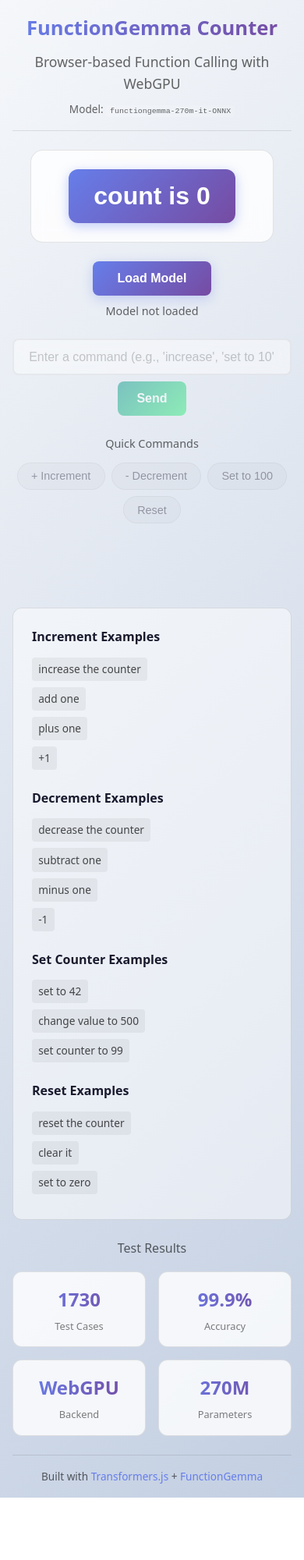
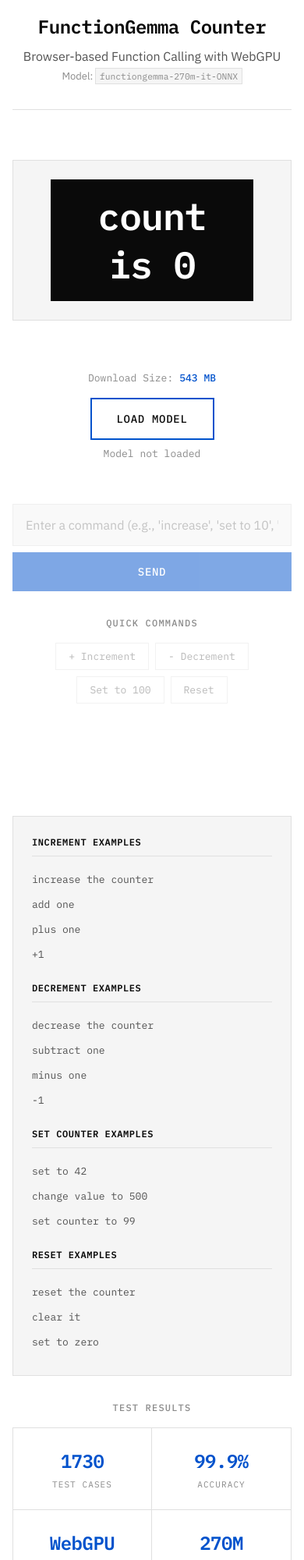
Before and after one commit to honeymaro/functiongemma-counter, a website built with Vite: page index.html in a window 390 px wide. Shown: the top 2000 px of the page at 78% size. Before the commit the page ends 1920 px from the top, so only its background shows below. Built offline with nearby package versions, Linux system fonts and the light colour scheme.

Commit message:
Add model size display and detailed loading progress with Swiss-inspired UI redesign
- Export MODEL_INFO with size details (~542 MB total) from functiongemma.ts
- Display download size before loading model
- Add progress bar showing loaded/total bytes during model download
- Redesign UI with minimal Swiss aesthetic:
  - Replace gradient backgrounds with flat colors
  - Use IBM Plex Sans/Mono typography
  - Implement clean borders without shadows
  - Apply single accent color (#0066ff) throughout
  - Support dark/light mode with high contrast
  - Remove all animations and hover effects for simplicity

```diff
--- a/src/functiongemma.ts
+++ b/src/functiongemma.ts
@@ -7,6 +7,20 @@
 } from "@huggingface/transformers";
 
 const MODEL_ID = "onnx-community/functiongemma-270m-it-ONNX";
+
+// Model size information (approximate, based on fp16)
+export const MODEL_INFO = {
+  name: "FunctionGemma-270M",
+  modelId: MODEL_ID,
+  tokenizerSize: 2.5 * 1024 * 1024, // ~2.5 MB
+  modelSize: 540 * 1024 * 1024, // ~540 MB (fp16)
+  get totalSize() {
+    return this.tokenizerSize + this.modelSize;
+  },
+  get totalSizeMB() {
+    return Math.round(this.totalSize / (1024 * 1024));
+  },
+};
 
 let tokenizer: PreTrainedTokenizer | null = null;
 let model: PreTrainedModel | null = null;
@@ -90,6 +104,8 @@
   status: string;
   progress?: number;
   file?: string;
+  loaded?: number;
+  total?: number;
 }
 
 export async function loadModel(
@@ -99,31 +115,55 @@
     return;
   }
 
-  onProgress?.({ status: "loading", file: "tokenizer" });
+  onProgress?.({
+    status: "loading",
+    file: "tokenizer",
+    loaded: 0,
+    total: MODEL_INFO.tokenizerSize,
+  });
+
   tokenizer = await AutoTokenizer.from_pretrained(MODEL_ID, {
     progress_callback: (p) => {
       if (p && typeof p === "object" && "progress" in p) {
         const progress = p.progress as number | undefined;
+        const loaded = (p as { loaded?: number }).loaded;
+        const total = (p as { total?: number }).total;
         if (progress !== undefined) {
           onProgress?.({
             status: "loading",
             file: "tokenizer",
             progress,
+            loaded: loaded ?? Math.round((progress / 100) * MODEL_INFO.tokenizerSize),
+            total: total ?? MODEL_INFO.tokenizerSize,
           });
         }
       }
     },
   });
 
-  onProgress?.({ status: "loading", file: "model" });
+  onProgress?.({
+    status: "loading",
+    file: "model",
+    loaded: 0,
+    total: MODEL_INFO.modelSize,
+  });
+
   model = await AutoModelForCausalLM.from_pretrained(MODEL_ID, {
     dtype: "fp16",
     device: "webgpu",
     progress_callback: (p) => {
       if (p && typeof p === "object" && "progress" in p) {
         const progress = p.progress as number | undefined;
+        const loaded = (p as { loaded?: number }).loaded;
+        const total = (p as { total?: number }).total;
         if (progress !== undefined) {
-          onProgress?.({ status: "loading", file: "model", progress });
+          onProgress?.({
+            status: "loading",
+            file: "model",
+            progress,
+            loaded: loaded ?? Math.round((progress / 100) * MODEL_INFO.modelSize),
+            total: total ?? MODEL_INFO.modelSize,
+          });
         }
       }
     },
--- a/src/main.ts
+++ b/src/main.ts
@@ -4,8 +4,15 @@
   loadModel,
   generateFunctionCall,
   isModelLoaded,
+  MODEL_INFO,
   type FunctionCall,
 } from "./functiongemma.ts";
+
+function formatBytes(bytes: number): string {
+  if (bytes < 1024) return bytes + " B";
+  if (bytes < 1024 * 1024) return (bytes / 1024).toFixed(1) + " KB";
+  return (bytes / (1024 * 1024)).toFixed(1) + " MB";
+}
 
 let counterController: CounterController | null = null;
 
@@ -57,8 +64,16 @@
     </div>
 
     <div class="model-section">
+      <div class="model-size-info">
+        <span class="size-label">Download Size:</span>
+        <span class="size-value">${MODEL_INFO.totalSizeMB} MB</span>
+      </div>
       <button id="load-model" type="button">Load Model</button>
       <div id="model-status" class="status">Model not loaded</div>
+      <div id="progress-bar" class="progress-bar hidden">
+        <div id="progress-fill" class="progress-fill"></div>
+      </div>
+      <div id="progress-detail" class="progress-detail"></div>
     </div>
 
     <div class="input-section">
@@ -155,6 +170,9 @@
 
 const loadModelBtn = document.querySelector<HTMLButtonElement>("#load-model")!;
 const modelStatus = document.querySelector<HTMLDivElement>("#model-status")!;
+const progressBar = document.querySelector<HTMLDivElement>("#progress-bar")!;
+const progressFill = document.querySelector<HTMLDivElement>("#progress-fill")!;
+const progressDetail = document.querySelector<HTMLDivElement>("#progress-detail")!;
 const userInput = document.querySelector<HTMLInputElement>("#user-input")!;
 const sendBtn = document.querySelector<HTMLButtonElement>("#send-btn")!;
 const resultDiv = document.querySelector<HTMLDivElement>("#result")!;
@@ -163,27 +181,38 @@
 
 loadModelBtn.addEventListener("click", async () => {
   loadModelBtn.disabled = true;
-  modelStatus.textContent = "Loading model...";
+  modelStatus.textContent = "Initializing...";
   modelStatus.className = "status loading";
+  progressBar.classList.remove("hidden");
 
   try {
     await loadModel((progress) => {
       if (progress.status === "loading") {
-        const pct =
-          progress.progress !== undefined
-            ? ` (${Math.round(progress.progress)}%)`
-            : "";
-        modelStatus.textContent = `Loading ${progress.file}${pct}`;
+        const pct = progress.progress !== undefined ? Math.round(progress.progress) : 0;
+        const loaded = progress.loaded ?? 0;
+        const total = progress.total ?? 0;
+
+        modelStatus.textContent = `Loading ${progress.file}...`;
+        progressFill.style.width = `${pct}%`;
+
+        if (loaded > 0 && total > 0) {
+          progressDetail.textContent = `${formatBytes(loaded)} / ${formatBytes(total)} (${pct}%)`;
+        } else {
+          progressDetail.textContent = `${pct}%`;
+        }
       } else if (progress.status === "ready") {
         modelStatus.textContent = "Model ready!";
         modelStatus.className = "status ready";
+        progressFill.style.width = "100%";
+        progressDetail.textContent = "";
       }
     });
 
     userInput.disabled = false;
     sendBtn.disabled = false;
-    loadModelBtn.textContent = "✓ Model Loaded";
+    loadModelBtn.textContent = "Model Loaded";
     loadModelBtn.classList.add("loaded");
+    progressBar.classList.add("hidden");
 
     // Enable quick commands and example commands
     quickCmds.forEach((btn) => (btn.disabled = false));
@@ -191,6 +220,8 @@
   } catch (error) {
     modelStatus.textContent = `Error: ${error}`;
     modelStatus.className = "status error";
+    progressBar.classList.add("hidden");
+    progressDetail.textContent = "";
     loadModelBtn.disabled = false;
   }
 });
--- a/src/style.css
+++ b/src/style.css
@@ -1,13 +1,36 @@
+@import url('https://fonts.googleapis.com/css2?family=IBM+Plex+Mono:wght@400;500;600&family=IBM+Plex+Sans:wght@400;500;600&display=swap');
+
 :root {
-  font-family: "Pretendard", system-ui, -apple-system, BlinkMacSystemFont,
-    "Segoe UI", Roboto, sans-serif;
-  line-height: 1.6;
-  font-weight: 400;
+  /* Colors - Dark Mode */
+  --bg-primary: #0a0a0a;
+  --bg-secondary: #141414;
+  --bg-tertiary: #1a1a1a;
+  --text-primary: #fafafa;
+  --text-secondary: #a0a0a0;
+  --text-muted: #666666;
+  --border-color: #2a2a2a;
+  --accent: #0066ff;
+  --accent-hover: #0052cc;
+  --success: #00c853;
+  --warning: #ffab00;
+  --error: #ff3d00;
 
-  color-scheme: light dark;
-  color: rgba(255, 255, 255, 0.9);
-  background: linear-gradient(135deg, #1a1a2e 0%, #16213e 50%, #0f3460 100%);
-  background-attachment: fixed;
+  /* Typography */
+  --font-sans: 'IBM Plex Sans', -apple-system, BlinkMacSystemFont, sans-serif;
+  --font-mono: 'IBM Plex Mono', 'SF Mono', Consolas, monospace;
+
+  /* Spacing */
+  --space-xs: 0.25rem;
+  --space-sm: 0.5rem;
+  --space-md: 1rem;
+  --space-lg: 1.5rem;
+  --space-xl: 2rem;
+  --space-2xl: 3rem;
+
+  font-family: var(--font-sans);
+  line-height: 1.5;
+  color: var(--text-primary);
+  background-color: var(--bg-primary);
 
   font-synthesis: none;
   text-rendering: optimizeLegibility;
@@ -17,91 +40,84 @@
 
 * {
   box-sizing: border-box;
+  margin: 0;
+  padding: 0;
 }
 
 body {
-  margin: 0;
   min-height: 100vh;
-  padding: 1rem;
+  padding: var(--space-lg);
 }
 
 #app {
-  max-width: 800px;
+  max-width: 880px;
   margin: 0 auto;
 }
 
 .container {
   display: flex;
   flex-direction: column;
-  gap: 1.5rem;
+  gap: var(--space-xl);
 }
 
 /* Header */
 header {
   text-align: center;
-  padding-bottom: 1rem;
-  border-bottom: 1px solid rgba(255, 255, 255, 0.1);
+  padding-bottom: var(--space-xl);
+  border-bottom: 1px solid var(--border-color);
 }
 
 h1 {
-  font-size: 2.2em;
-  margin: 0;
-  background: linear-gradient(90deg, #667eea 0%, #764ba2 100%);
-  -webkit-background-clip: text;
-  -webkit-text-fill-color: transparent;
-  background-clip: text;
+  font-family: var(--font-mono);
+  font-size: 2rem;
+  font-weight: 600;
+  letter-spacing: -0.02em;
+  margin-bottom: var(--space-sm);
 }
 
 .subtitle {
-  margin: 0.5rem 0 0;
-  color: rgba(255, 255, 255, 0.7);
-  font-size: 1.1em;
+  font-size: 1rem;
+  color: var(--text-secondary);
+  margin-bottom: var(--space-xs);
 }
 
 .model-info {
-  margin: 0.5rem 0 0;
-  font-size: 0.85em;
-  color: rgba(255, 255, 255, 0.5);
+  font-size: 0.8125rem;
+  color: var(--text-muted);
 }
 
 .model-info code {
-  background: rgba(255, 255, 255, 0.1);
-  padding: 0.2em 0.5em;
-  border-radius: 4px;
-  font-size: 0.9em;
+  font-family: var(--font-mono);
+  background: var(--bg-secondary);
+  padding: 0.15em 0.4em;
+  border: 1px solid var(--border-color);
+  font-size: 0.875em;
 }
 
 /* Counter Section */
 .counter-section {
   display: flex;
   justify-content: center;
+  padding: var(--space-xl) 0;
 }
 
 .counter-display {
-  background: rgba(255, 255, 255, 0.05);
-  border-radius: 16px;
-  padding: 1.5rem 3rem;
-  backdrop-filter: blur(10px);
-  border: 1px solid rgba(255, 255, 255, 0.1);
+  background: var(--bg-secondary);
+  border: 1px solid var(--border-color);
+  padding: var(--space-lg) var(--space-2xl);
 }
 
 #counter {
-  font-size: 3rem;
-  font-weight: 700;
-  min-width: 150px;
-  padding: 0.5em 1em;
-  background: linear-gradient(135deg, #667eea 0%, #764ba2 100%);
+  font-family: var(--font-mono);
+  font-size: 4rem;
+  font-weight: 600;
+  min-width: 180px;
+  padding: var(--space-md) var(--space-xl);
+  background: var(--accent);
   color: white;
   border: none;
-  border-radius: 12px;
   cursor: default;
-  transition: transform 0.2s, box-shadow 0.2s;
-  box-shadow: 0 4px 15px rgba(102, 126, 234, 0.4);
-}
-
-#counter:hover {
-  transform: translateY(-2px);
-  box-shadow: 0 6px 20px rgba(102, 126, 234, 0.5);
+  letter-spacing: -0.02em;
 }
 
 /* Model Section */
@@ -109,76 +125,119 @@
   text-align: center;
 }
 
+.model-size-info {
+  display: flex;
+  justify-content: center;
+  gap: var(--space-sm);
+  margin-bottom: var(--space-md);
+  font-family: var(--font-mono);
+  font-size: 0.8125rem;
+}
+
+.size-label {
+  color: var(--text-muted);
+}
+
+.size-value {
+  color: var(--accent);
+  font-weight: 500;
+}
+
+.progress-bar {
+  width: 300px;
+  max-width: 100%;
+  height: 4px;
+  background: var(--bg-tertiary);
+  margin: var(--space-md) auto 0;
+  overflow: hidden;
+}
+
+.progress-bar.hidden {
+  display: none;
+}
+
+.progress-fill {
+  height: 100%;
+  width: 0%;
+  background: var(--accent);
+}
+
+.progress-detail {
+  font-family: var(--font-mono);
+  font-size: 0.75rem;
+  color: var(--text-muted);
+  margin-top: var(--space-sm);
+  min-height: 1.2em;
+}
+
 #load-model {
-  background: linear-gradient(135deg, #667eea 0%, #764ba2 100%);
-  color: white;
-  padding: 0.8em 2em;
-  font-size: 1em;
-  font-weight: 600;
-  border: none;
-  border-radius: 8px;
+  font-family: var(--font-mono);
+  background: var(--bg-primary);
+  color: var(--text-primary);
+  padding: var(--space-md) var(--space-xl);
+  font-size: 0.875rem;
+  font-weight: 500;
+  border: 2px solid var(--accent);
   cursor: pointer;
-  transition: transform 0.2s, box-shadow 0.2s;
-  box-shadow: 0 4px 15px rgba(102, 126, 234, 0.3);
+  text-transform: uppercase;
+  letter-spacing: 0.05em;
 }
 
 #load-model:hover:not(:disabled) {
-  transform: translateY(-2px);
-  box-shadow: 0 6px 20px rgba(102, 126, 234, 0.4);
+  background: var(--accent);
+  color: white;
 }
 
 #load-model:disabled {
-  opacity: 0.7;
+  opacity: 0.5;
   cursor: not-allowed;
-  transform: none;
 }
 
 #load-model.loaded {
-  background: linear-gradient(135deg, #11998e 0%, #38ef7d 100%);
-  box-shadow: 0 4px 15px rgba(56, 239, 125, 0.3);
+  background: var(--success);
+  border-color: var(--success);
+  color: white;
 }
 
 .status {
-  margin-top: 0.5rem;
-  font-size: 0.9em;
-  color: rgba(255, 255, 255, 0.6);
+  margin-top: var(--space-sm);
+  font-family: var(--font-mono);
+  font-size: 0.8125rem;
+  color: var(--text-muted);
 }
 
 .status.loading {
-  color: #f0ad4e;
+  color: var(--warning);
 }
 
 .status.ready {
-  color: #38ef7d;
+  color: var(--success);
 }
 
 .status.error {
-  color: #ff6b6b;
+  color: var(--error);
 }
 
 /* Input Section */
 .input-section {
   display: flex;
-  gap: 0.5rem;
+  gap: var(--space-sm);
   justify-content: center;
-  flex-wrap: wrap;
 }
 
 #user-input {
-  padding: 0.8em 1.2em;
-  font-size: 1em;
-  border-radius: 8px;
-  border: 2px solid rgba(255, 255, 255, 0.1);
-  background: rgba(255, 255, 255, 0.05);
-  color: white;
-  width: 400px;
+  font-family: var(--font-sans);
+  padding: var(--space-md);
+  font-size: 1rem;
+  border: 1px solid var(--border-color);
+  background: var(--bg-secondary);
+  color: var(--text-primary);
+  width: 420px;
   max-width: 100%;
-  backdrop-filter: blur(10px);
-  transition: border-color 0.2s, box-shadow 0.2s;
 }
 
 #user-input::placeholder {
-  color: rgba(255, 255, 255, 0.4);
+  color: var(--text-muted);
 }
 
 #user-input:disabled {
@@ -188,31 +247,29 @@
 
 #user-input:focus {
   outline: none;
-  border-color: #667eea;
-  box-shadow: 0 0 0 3px rgba(102, 126, 234, 0.2);
+  border-color: var(--accent);
 }
 
 #send-btn {
-  background: linear-gradient(135deg, #11998e 0%, #38ef7d 100%);
+  font-family: var(--font-mono);
+  background: var(--accent);
   color: white;
-  padding: 0.8em 1.5em;
-  font-size: 1em;
-  font-weight: 600;
+  padding: var(--space-md) var(--space-lg);
+  font-size: 0.875rem;
+  font-weight: 500;
   border: none;
-  border-radius: 8px;
   cursor: pointer;
-  transition: transform 0.2s, box-shadow 0.2s;
+  text-transform: uppercase;
+  letter-spacing: 0.05em;
 }
 
 #send-btn:hover:not(:disabled) {
-  transform: translateY(-2px);
-  box-shadow: 0 4px 15px rgba(56, 239, 125, 0.4);
+  background: var(--accent-hover);
 }
 
 #send-btn:disabled {
   opacity: 0.5;
   cursor: not-allowed;
-  transform: none;
 }
 
 /* Quick Commands */
@@ -221,34 +278,35 @@
 }
 
 .quick-commands h3 {
-  font-size: 0.9em;
-  color: rgba(255, 255, 255, 0.6);
-  margin: 0 0 0.8rem;
+  font-family: var(--font-mono);
+  font-size: 0.75rem;
   font-weight: 500;
+  color: var(--text-muted);
+  text-transform: uppercase;
+  letter-spacing: 0.1em;
+  margin-bottom: var(--space-md);
 }
 
 .command-grid {
   display: flex;
-  gap: 0.5rem;
+  gap: var(--space-sm);
   justify-content: center;
   flex-wrap: wrap;
 }
 
 .quick-cmd {
-  background: rgba(255, 255, 255, 0.1);
-  color: white;
-  padding: 0.6em 1.2em;
-  font-size: 0.9em;
-  border: 1px solid rgba(255, 255, 255, 0.2);
-  border-radius: 20px;
+  font-family: var(--font-mono);
+  background: transparent;
+  color: var(--text-secondary);
+  padding: var(--space-sm) var(--space-md);
+  font-size: 0.8125rem;
+  border: 1px solid var(--border-color);
   cursor: pointer;
-  transition: all 0.2s;
 }
 
 .quick-cmd:hover:not(:disabled) {
-  background: rgba(255, 255, 255, 0.2);
-  border-color: rgba(255, 255, 255, 0.3);
-  transform: translateY(-2px);
+  border-color: var(--accent);
+  color: var(--accent);
 }
 
 .quick-cmd:disabled {
@@ -258,132 +316,124 @@
 
 /* Result Section */
 .result {
-  min-height: 60px;
+  min-height: 80px;
 }
 
 .result .success {
-  background: rgba(56, 239, 125, 0.1);
-  padding: 1rem;
-  border-radius: 12px;
-  border: 1px solid rgba(56, 239, 125, 0.3);
+  background: var(--bg-secondary);
+  padding: var(--space-lg);
+  border-left: 3px solid var(--success);
 }
 
 .result .error {
-  background: rgba(255, 107, 107, 0.1);
-  padding: 1rem;
-  border-radius: 12px;
-  border: 1px solid rgba(255, 107, 107, 0.3);
-  text-align: center;
+  background: var(--bg-secondary);
+  padding: var(--space-lg);
+  border-left: 3px solid var(--error);
 }
 
 .result .processing {
-  background: rgba(240, 173, 78, 0.1);
-  padding: 1rem;
-  border-radius: 12px;
-  border: 1px solid rgba(240, 173, 78, 0.3);
+  background: var(--bg-secondary);
+  padding: var(--space-lg);
+  border-left: 3px solid var(--warning);
   display: flex;
   align-items: center;
-  justify-content: center;
-  gap: 0.8rem;
+  gap: var(--space-md);
 }
 
 .spinner {
-  width: 20px;
-  height: 20px;
-  border: 3px solid rgba(240, 173, 78, 0.3);
-  border-top-color: #f0ad4e;
+  width: 16px;
+  height: 16px;
+  border: 2px solid var(--border-color);
+  border-top-color: var(--warning);
   border-radius: 50%;
-  animation: spin 1s linear infinite;
+  animation: spin 0.8s linear infinite;
 }
 
 @keyframes spin {
-  to {
-    transform: rotate(360deg);
-  }
+  to { transform: rotate(360deg); }
 }
 
 .result-header {
   display: flex;
   justify-content: space-between;
   align-items: center;
-  margin-bottom: 0.8rem;
-  padding-bottom: 0.5rem;
-  border-bottom: 1px solid rgba(255, 255, 255, 0.1);
+  margin-bottom: var(--space-md);
+  padding-bottom: var(--space-sm);
+  border-bottom: 1px solid var(--border-color);
 }
 
 .result-icon {
-  font-size: 1.2em;
+  font-size: 1rem;
 }
 
 .result-time {
-  font-size: 0.85em;
-  color: rgba(255, 255, 255, 0.5);
-  background: rgba(255, 255, 255, 0.1);
-  padding: 0.2em 0.6em;
-  border-radius: 4px;
+  font-family: var(--font-mono);
+  font-size: 0.75rem;
+  color: var(--text-muted);
 }
 
 .result-row {
   display: flex;
-  gap: 0.5rem;
-  margin: 0.4rem 0;
-  font-size: 0.95em;
+  gap: var(--space-md);
+  margin: var(--space-sm) 0;
+  font-size: 0.875rem;
 }
 
 .result-label {
-  color: rgba(255, 255, 255, 0.5);
+  font-family: var(--font-mono);
+  color: var(--text-muted);
   min-width: 70px;
+  text-transform: uppercase;
+  font-size: 0.75rem;
+  letter-spacing: 0.05em;
 }
 
 .result-value {
-  color: rgba(255, 255, 255, 0.9);
+  color: var(--text-primary);
 }
 
 .result-value code {
-  background: rgba(102, 126, 234, 0.2);
-  padding: 0.2em 0.5em;
-  border-radius: 4px;
-  font-family: "JetBrains Mono", monospace;
+  font-family: var(--font-mono);
+  background: var(--bg-tertiary);
+  padding: 0.15em 0.4em;
+  border: 1px solid var(--border-color);
+  font-size: 0.9em;
 }
 
 /* Examples Section */
 .examples-section {
   display: grid;
   grid-template-columns: repeat(4, 1fr);
-  gap: 1rem;
-  background: rgba(255, 255, 255, 0.03);
-  border-radius: 12px;
-  padding: 1.5rem;
-  border: 1px solid rgba(255, 255, 255, 0.1);
+  gap: var(--space-lg);
+  padding: var(--space-lg);
+  background: var(--bg-secondary);
+  border: 1px solid var(--border-color);
 }
 
 .example-column h3 {
-  font-size: 1em;
-  margin: 0 0 0.8rem;
+  font-family: var(--font-mono);
+  font-size: 0.75rem;
   font-weight: 600;
+  text-transform: uppercase;
+  letter-spacing: 0.05em;
+  margin-bottom: var(--space-md);
+  padding-bottom: var(--space-sm);
+  border-bottom: 1px solid var(--border-color);
 }
 
 .example-list {
   list-style: none;
-  margin: 0;
-  padding: 0;
 }
 
 .example-list li {
-  font-size: 0.9em;
-  color: rgba(255, 255, 255, 0.7);
-  margin: 0.5rem 0;
-  display: flex;
-  align-items: center;
-  gap: 0.5rem;
+  margin: var(--space-sm) 0;
 }
 
 .example-cmd {
-  background: rgba(255, 255, 255, 0.1);
-  padding: 0.3em 0.6em;
-  border-radius: 4px;
-  font-size: 0.95em;
-  transition: all 0.2s;
+  font-family: var(--font-mono);
+  font-size: 0.8125rem;
+  color: var(--text-secondary);
+  display: inline-block;
 }
 
 .example-cmd.clickable {
@@ -391,71 +441,75 @@
 }
 
 .example-cmd.clickable:hover {
-  background: rgba(102, 126, 234, 0.3);
-  color: white;
+  color: var(--accent);
 }
 
 /* Stats Section */
-.stats-section {
+.stats-section h3 {
+  font-family: var(--font-mono);
+  font-size: 0.75rem;
+  font-weight: 500;
+  color: var(--text-muted);
+  text-transform: uppercase;
+  letter-spacing: 0.1em;
   text-align: center;
-}
-
-.stats-section h3 {
-  font-size: 1em;
-  color: rgba(255, 255, 255, 0.6);
-  margin: 0 0 1rem;
-  font-weight: 500;
+  margin-bottom: var(--space-md);
 }
 
 .stats-grid {
   display: grid;
   grid-template-columns: repeat(4, 1fr);
-  gap: 1rem;
+  border: 1px solid var(--border-color);
 }
 
 .stat-item {
-  background: rgba(255, 255, 255, 0.05);
-  padding: 1rem;
-  border-radius: 12px;
-  border: 1px solid rgba(255, 255, 255, 0.1);
+  padding: var(--space-lg);
+  text-align: center;
+  border-right: 1px solid var(--border-color);
+}
+
+.stat-item:last-child {
+  border-right: none;
 }
 
 .stat-value {
-  font-size: 1.5em;
-  font-weight: 700;
-  background: linear-gradient(90deg, #667eea 0%, #764ba2 100%);
-  -webkit-background-clip: text;
-  -webkit-text-fill-color: transparent;
-  background-clip: text;
+  font-family: var(--font-mono);
+  font-size: 1.5rem;
+  font-weight: 600;
+  color: var(--accent);
+  letter-spacing: -0.02em;
 }
 
 .stat-label {
-  font-size: 0.8em;
-  color: rgba(255, 255, 255, 0.5);
-  margin-top: 0.3rem;
+  font-family: var(--font-mono);
+  font-size: 0.6875rem;
+  color: var(--text-muted);
+  text-transform: uppercase;
+  letter-spacing: 0.1em;
+  margin-top: var(--space-xs);
 }
 
 /* Footer */
 footer {
   text-align: center;
-  padding-top: 1rem;
-  border-top: 1px solid rgba(255, 255, 255, 0.1);
+  padding-top: var(--space-xl);
+  border-top: 1px solid var(--border-color);
 }
 
 footer p {
-  margin: 0;
-  font-size: 0.85em;
-  color: rgba(255, 255, 255, 0.5);
+  font-size: 0.8125rem;
+  color: var(--text-muted);
 }
 
 footer a {
-  color: #667eea;
+  color: var(--text-secondary);
   text-decoration: none;
-  transition: color 0.2s;
+  border-bottom: 1px solid var(--border-color);
 }
 
 footer a:hover {
-  color: #764ba2;
+  color: var(--accent);
+  border-color: var(--accent);
 }
 
 /* Responsive */
@@ -466,109 +520,79 @@
 }
 
 @media (max-width: 600px) {
+  body {
+    padding: var(--space-md);
+  }
+
   h1 {
-    font-size: 1.6em;
+    font-size: 1.5rem;
   }
 
   #counter {
-    font-size: 2rem;
+    font-size: 3rem;
+    min-width: 140px;
+  }
+
+  .input-section {
+    flex-direction: column;
   }
 
   #user-input {
     width: 100%;
   }
 
+  #send-btn {
+    width: 100%;
+  }
+
   .examples-section {
     grid-template-columns: 1fr;
+    gap: var(--space-md);
   }
 
   .stats-grid {
     grid-template-columns: repeat(2, 1fr);
   }
+
+  .stat-item {
+    border-bottom: 1px solid var(--border-color);
+  }
+
+  .stat-item:nth-child(2) {
+    border-right: none;
+  }
+
+  .stat-item:nth-child(3),
+  .stat-item:nth-child(4) {
+    border-bottom: none;
+  }
 }
 
-/* Light mode */
+/* Light Mode */
 @media (prefers-color-scheme: light) {
   :root {
-    color: #1a1a2e;
-    background: linear-gradient(135deg, #f5f7fa 0%, #c3cfe2 100%);
+    --bg-primary: #ffffff;
+    --bg-secondary: #f5f5f5;
+    --bg-tertiary: #ebebeb;
+    --text-primary: #0a0a0a;
+    --text-secondary: #525252;
+    --text-muted: #8a8a8a;
+    --border-color: #e0e0e0;
+    --accent: #0052cc;
+    --accent-hover: #003d99;
   }
 
-  .counter-display {
-    background: rgba(255, 255, 255, 0.8);
-    border-color: rgba(0, 0, 0, 0.1);
+  #counter {
+    background: var(--text-primary);
   }
 
-  #user-input {
-    background: rgba(255, 255, 255, 0.9);
-    border-color: rgba(0, 0, 0, 0.1);
-    color: #1a1a2e;
+  #load-model {
+    background: var(--bg-primary);
+    color: var(--text-primary);
   }
 
-  #user-input::placeholder {
-    color: rgba(0, 0, 0, 0.4);
-  }
-
-  .quick-cmd {
-    background: rgba(0, 0, 0, 0.05);
-    border-color: rgba(0, 0, 0, 0.1);
-    color: #1a1a2e;
-  }
-
-  .quick-cmd:hover:not(:disabled) {
-    background: rgba(0, 0, 0, 0.1);
-  }
-
-  .examples-section {
-    background: rgba(255, 255, 255, 0.5);
-    border-color: rgba(0, 0, 0, 0.1);
-  }
-
-  .example-list li {
-    color: rgba(0, 0, 0, 0.7);
-  }
-
-  .example-cmd {
-    background: rgba(0, 0, 0, 0.05);
-  }
-
-  .stat-item {
-    background: rgba(255, 255, 255, 0.8);
-    border-color: rgba(0, 0, 0, 0.1);
-  }
-
-  .stat-label {
-    color: rgba(0, 0, 0, 0.5);
-  }
-
-  header,
-  footer {
-    border-color: rgba(0, 0, 0, 0.1);
-  }
-
-  footer p,
-  .subtitle,
-  .model-info,
-  .status,
-  .quick-commands h3,
-  .stats-section h3 {
-    color: rgba(0, 0, 0, 0.6);
-  }
-
-  .result-label {
-    color: rgba(0, 0, 0, 0.5);
-  }
-
-  .result-value {
-    color: rgba(0, 0, 0, 0.9);
-  }
-
-  .result-time {
-    color: rgba(0, 0, 0, 0.5);
-    background: rgba(0, 0, 0, 0.05);
-  }
-
-  .result-header {
-    border-color: rgba(0, 0, 0, 0.1);
+  #load-model:hover:not(:disabled) {
+    background: var(--accent);
+    color: white;
   }
 }
```
